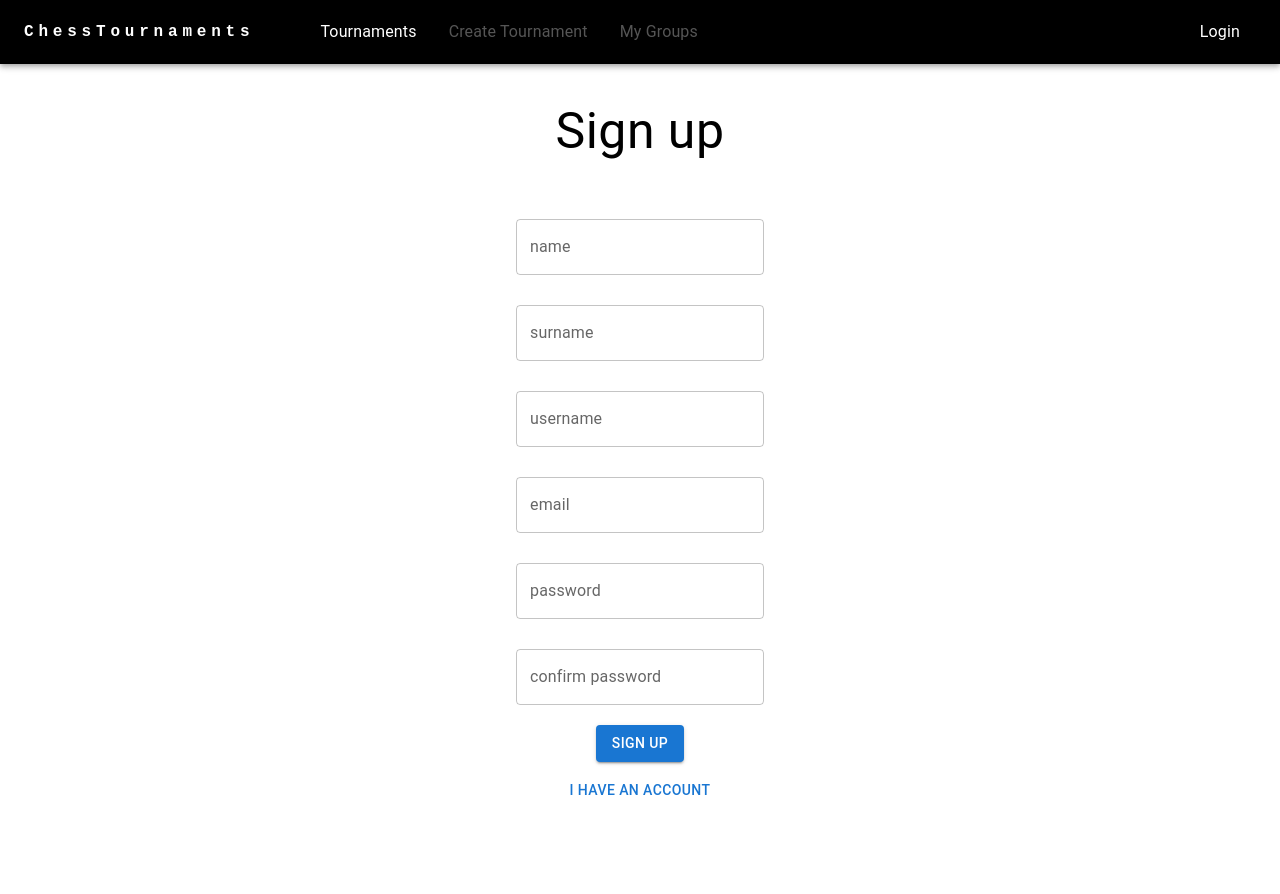
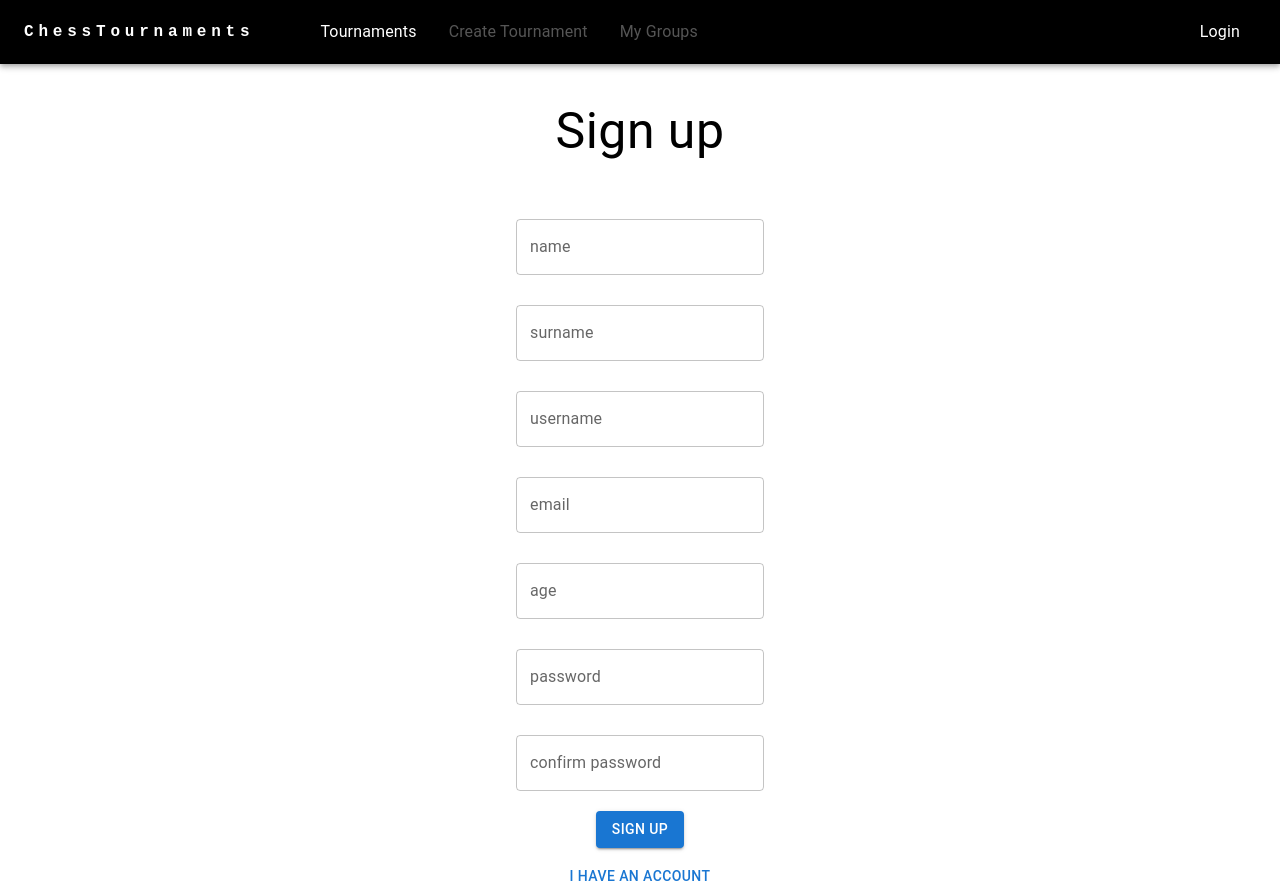
Before and after one commit to PiotrPrzybyla/chesstournaments-frontend, a React (Create React App) app: page /register in a window 1280 px wide. Before the commit the page ends 808 px from the top, so only its background shows below. Built offline with nearby package versions, Linux system fonts and the light colour scheme; no server answers.

Commit message:
added rating

```diff
--- a/src/components/CreateTournamentPanel/CreateTournamentPanel.tsx
+++ b/src/components/CreateTournamentPanel/CreateTournamentPanel.tsx
@@ -15,13 +15,13 @@ interface ICreateTournamentPanelProps {}
 
 const CreateTournamentPanel: React.FC<ICreateTournamentPanelProps> = () => {
   const { t } = useTranslation("createTournament");
+  const navigate = useNavigate();
   const [name, setName] = React.useState("");
   const [city, setCity] = React.useState("");
   const [date, setDate] = React.useState("");
   const [time, setTime] = React.useState("");
   const [participants, setParticipants] = React.useState(0);
   const [description, setDescription] = React.useState("");
-  const navigate = useNavigate();
   const handleNameInput = (event: React.ChangeEvent<HTMLInputElement>) => {
     setName(event.target.value);
   };
--- a/src/components/GroupsPanel/GroupsElement.tsx
+++ b/src/components/GroupsPanel/GroupsElement.tsx
@@ -1,4 +1,4 @@
-import { Grid, Link } from "@mui/material";
+import { Grid, Link, Typography } from "@mui/material";
 import React from "react";
 import { IGroup } from "./types";
 import { WideCard } from "../../styles/Card";
@@ -8,7 +8,7 @@ interface IGroupsElementProps {
 }
 
 const GroupsElement: React.FC<IGroupsElementProps> = ({ group }) => {
-  const { group_id, name, description } = group;
+  const { group_id, name, description, rating } = group;
   return (
     <WideCard variant="outlined">
       <Link href={`/group/${group_id}`} color="inherit" underline="none">
@@ -21,6 +21,14 @@ const GroupsElement: React.FC<IGroupsElementProps> = ({ group }) => {
           <Grid xs={2} item>
             {name}{" "}
           </Grid>
+          {rating !== undefined && (
+            <Grid xs={2} item>
+              <Typography color={rating >= 50 ? "green" : "red"}>
+                {`${rating}%`}
+              </Typography>
+            </Grid>
+          )}
+
           <Grid xs={8} item>
             {description}
           </Grid>
--- a/src/components/GroupsPanel/types.tsx
+++ b/src/components/GroupsPanel/types.tsx
@@ -2,4 +2,5 @@ export interface IGroup {
   group_id: number;
   name: string;
   description: string;
+  rating?: number;
 }
--- a/src/components/RegisterPanel/RegisterPanel.tsx
+++ b/src/components/RegisterPanel/RegisterPanel.tsx
@@ -2,7 +2,7 @@ import React, { useState } from "react";
 import LoginRegisterGenerator from "../Generators/LoginRegisterGenerator";
 import { FormTextField } from "../../styles/Form";
 import { useTranslation } from "react-i18next";
-import { Button, Typography } from "@mui/material";
+import { Button } from "@mui/material";
 import { createUserWithEmailAndPassword } from "firebase/auth";
 import { auth } from "../../configs/firebase";
 import { red } from "@mui/material/colors";
@@ -20,6 +20,7 @@ const RegisterPanel: React.FC<IRegisterPanelProps> = () => {
   const [surname, setSurname] = useState("");
   const [username, setUsername] = useState("");
   const [email, setEmail] = useState("");
+  const [age, setAge] = useState("");
   const [password, setPassword] = useState("");
   const [confirmPassword, setConfirmPassword] = useState("");
   const [error, setError] = useState("");
@@ -53,6 +54,7 @@ const RegisterPanel: React.FC<IRegisterPanelProps> = () => {
           password: password,
           idToken: idToken,
           categoryId: 4,
+          age: parseInt(age),
         },
         headers: {
           "Content-Type": "application/json",
@@ -98,6 +100,12 @@ const RegisterPanel: React.FC<IRegisterPanelProps> = () => {
         onChange={(e) => setEmail(e.target.value)}
       />
       <FormTextField
+        type="number"
+        variant="outlined"
+        label={`${t("age")}`}
+        onChange={(e) => setAge(e.target.value)}
+      />
+      <FormTextField
         type="password"
         variant="outlined"
         label={`${t("password")}`}
--- a/src/hooks/useGroups.tsx
+++ b/src/hooks/useGroups.tsx
@@ -6,17 +6,19 @@ interface IGroup {
   group_id: number;
   name: string;
   description: string;
+  rating?: number;
 }
 export const useGroups = (type: string) => {
   const [groups, setGroups] = useState<IGroup[]>([]);
   const goodCallback = async (response: Response) => {
     const data = await response.json();
-
+    console.log(data);
     setGroups(
       data.map((group: any) => ({
         group_id: group.groupId,
         name: group.name,
         description: group.description,
+        rating: group.rating,
       }))
     );
   };
```
